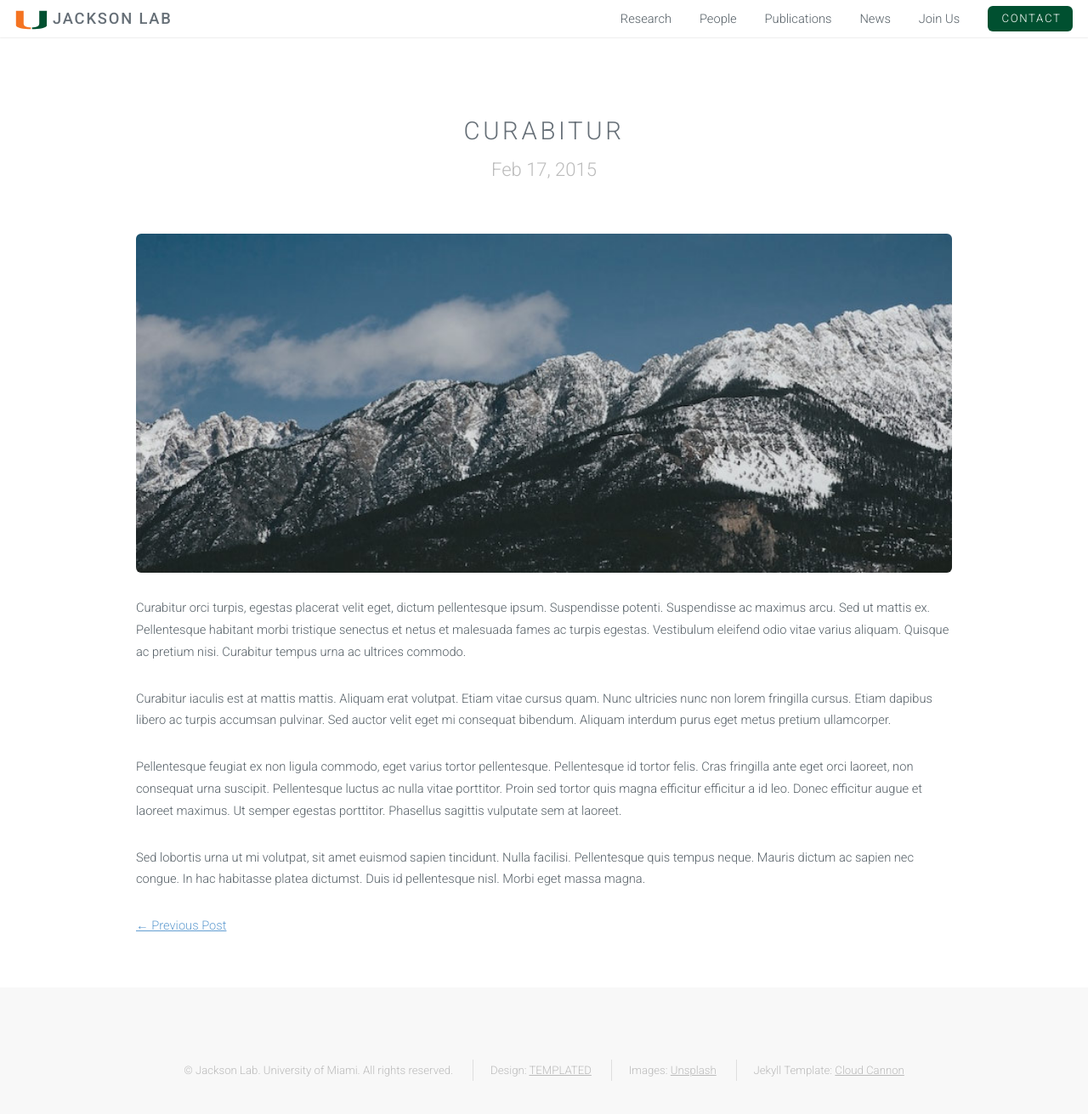
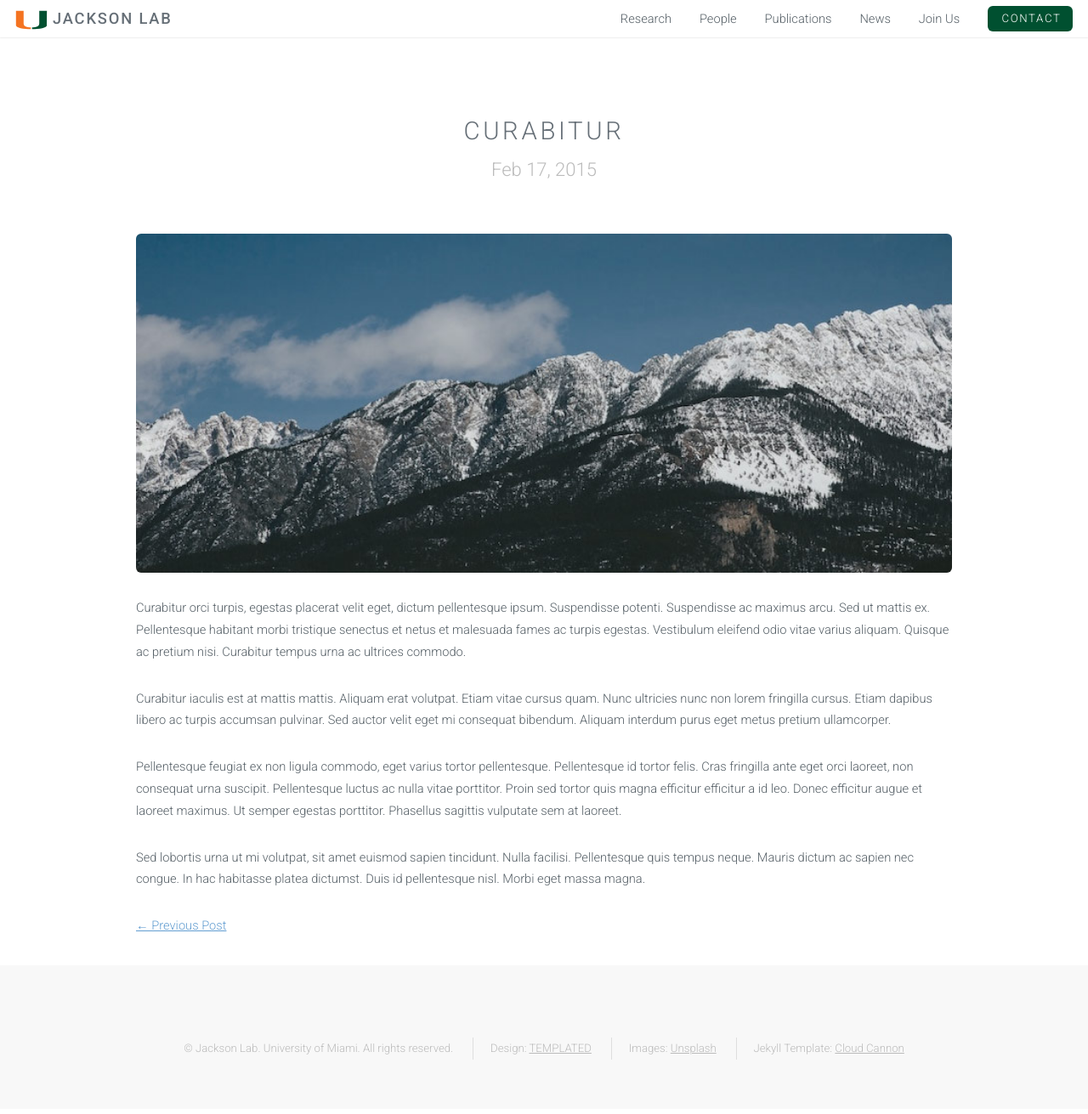
Before and after one commit to jbmcmahan/jacksonlab, a Jekyll site: the page built from _posts/2015-02-17-Curabitur.markdown, in a window 1280 px wide and 1331 px high. Shown: the top 1311 px of the window at 85% size. Built offline with Jekyll 4.4.1, drawn with Linux system fonts in a browser that asks for light colours.

Commit message:
post layout

```diff
--- a/_layouts/post.html
+++ b/_layouts/post.html
@@ -29,10 +29,10 @@
                   {% endif %}
               {% endfor %}
               {% if next_post %}
-                  <a href="{{ site.baseurl }}{{ next_post }}" class="float-right"> Next Post &rarr;</a> <br>
+                  <a href="{{ site.baseurl }}{{ next_post }}" class="float-right"> Next Post &rarr;</a>
               {% endif %}
               {% if prev_post %}
-                  <a href="{{ site.baseurl }}{{ prev_post }}" class="float-left">&larr; Previous Post</a> <br>
+                  <a href="{{ site.baseurl }}{{ prev_post }}" class="float-left">&larr; Previous Post</a>
               {% endif %}
         </footer>
     </article>
```
